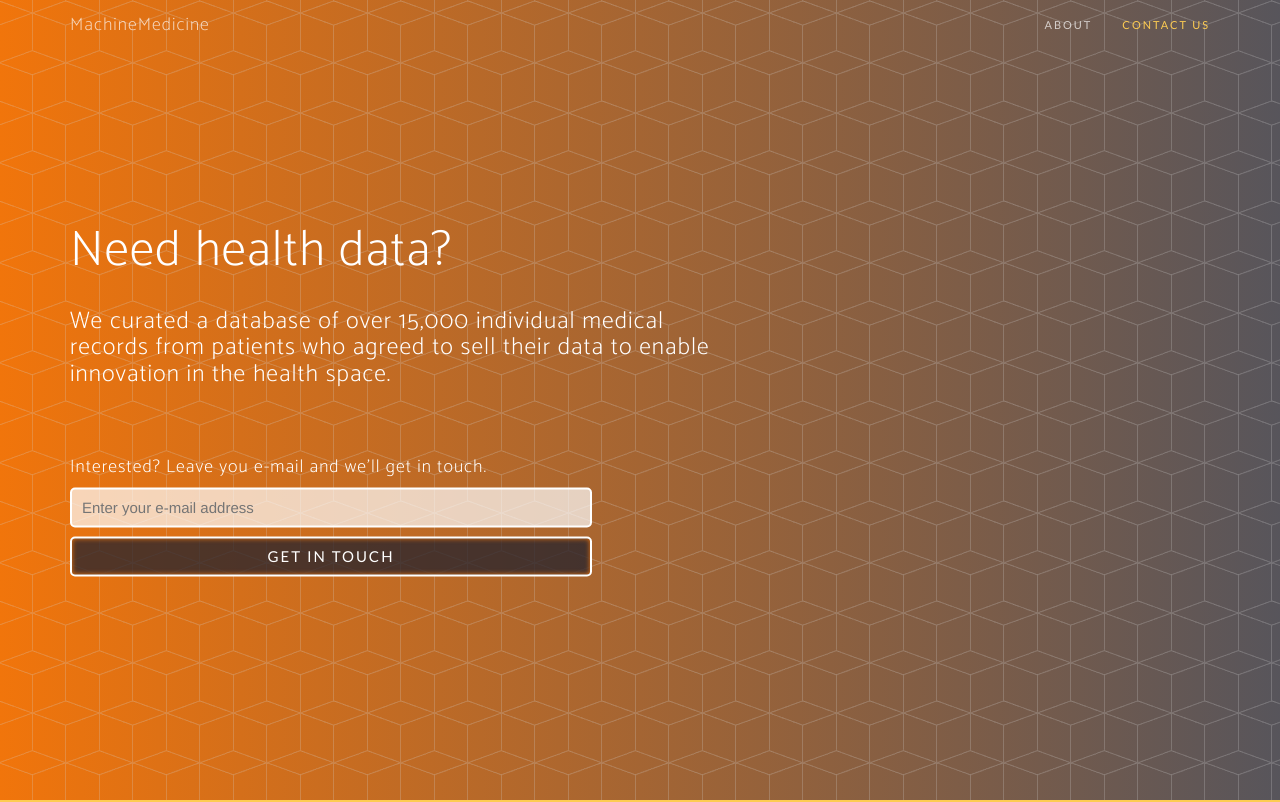
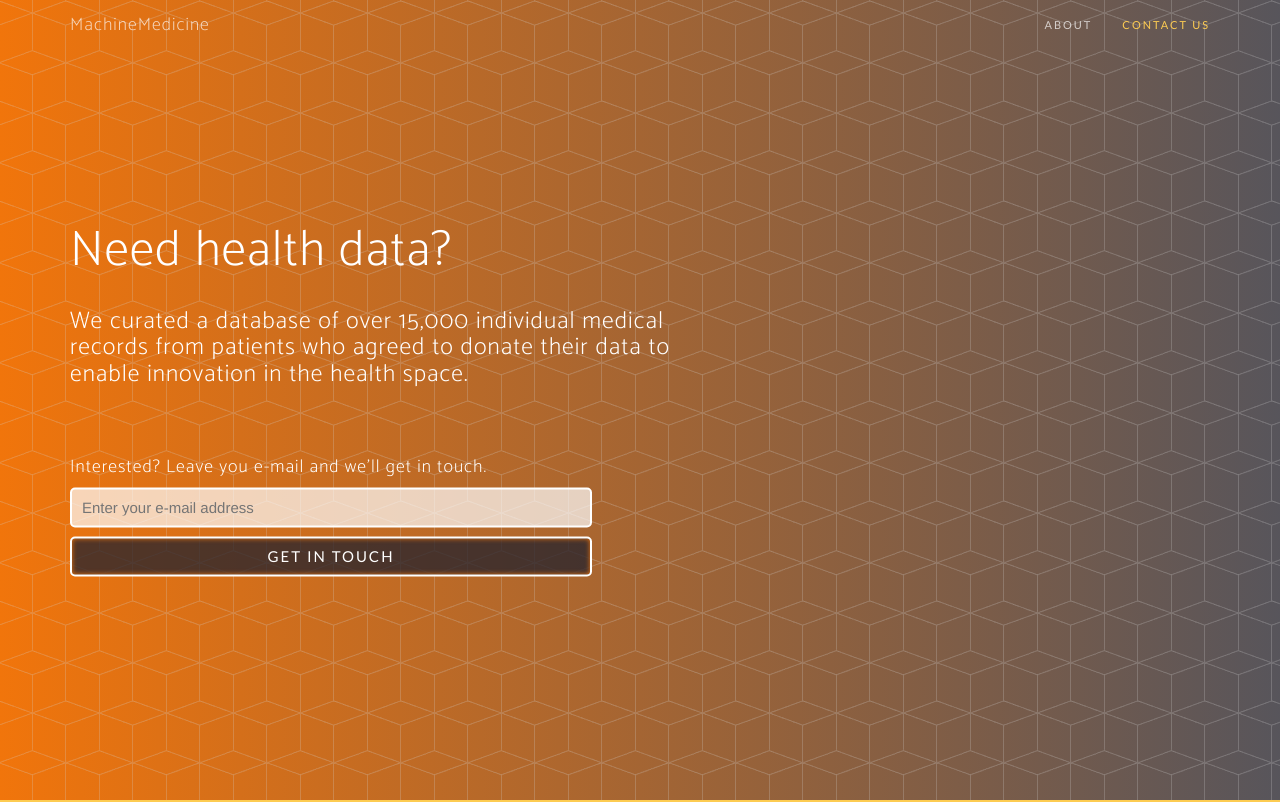
Before and after one commit to GeorgianaPetria/GeorgianaPetria.github.io, a website: page index.html in a window 1280 px wide. Shown: the top 802 px of the page. Drawn offline with nearby package versions, Linux system fonts and the light colour scheme; a web font is replaced by a local one.

Commit message:
donate instead of sell; sounds better

```diff
--- a/index.html
+++ b/index.html
@@ -72,7 +72,7 @@
                         <div class="header-content-inner">
                             <h1>Need health data?</h1>
 
-                            <h3>We curated a database of over 15,000 individual medical records from patients who agreed to sell their data to enable innovation in the health space.</h3>
+                            <h3>We curated a database of over 15,000 individual medical records from patients who agreed to donate their data to enable innovation in the health space.</h3>
                             <div class="form-container">
                                 <form id="SignUpForm" action="https://getsimpleform.com/messages?form_api_token=bea5aa599e94fc3503c5a7c84bf4aeb2" method="post">
                                     <h4>Interested? Leave you e-mail and we'll get in touch.</h4>
```
